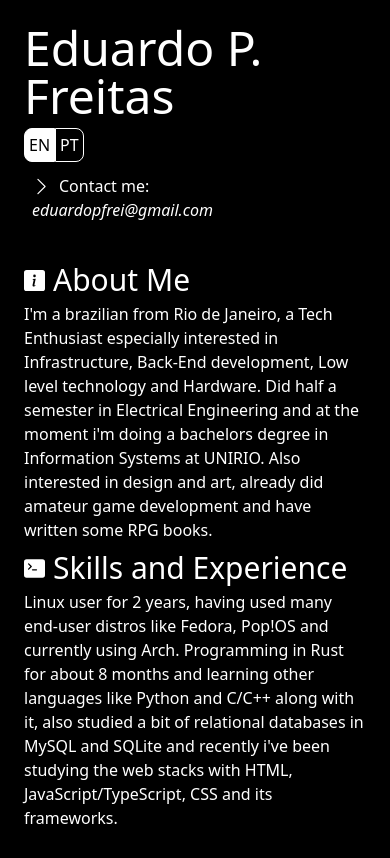
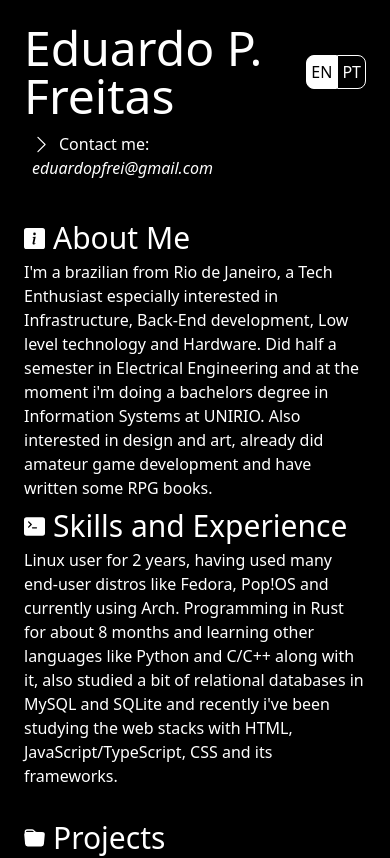
Before and after one commit to Edhet/eduardop, an Angular app: page / in a window 390 px wide. Shown: the top 858 px of the page. Built offline with nearby package versions, Linux system fonts and the light colour scheme.

Commit message:
Better language button positioning

```diff
--- a/src/app/header/header.component.html
+++ b/src/app/header/header.component.html
@@ -1,7 +1,7 @@
 <header>
-  <div class="text-white mt-6 md:flex">
+  <div class="text-white mt-6 flex ">
     <h1 class="text-5xl font-light"><span class="font-medium">Eduardo</span> P. Freitas</h1>
-    <div class="flex mt-2 ml-auto md:my-auto justify-start">
+    <div class="flex ml-auto max-h-fit my-auto justify-start">
       <button class="border border-white rounded-l-lg p-1 focus:outline-none {{enClass}}" (click)="english()">EN</button>
       <button class="border border-white rounded-r-lg p-1 focus:outline-none {{ptClass}}" (click)="portuguese()">PT</button>
     </div>
```
